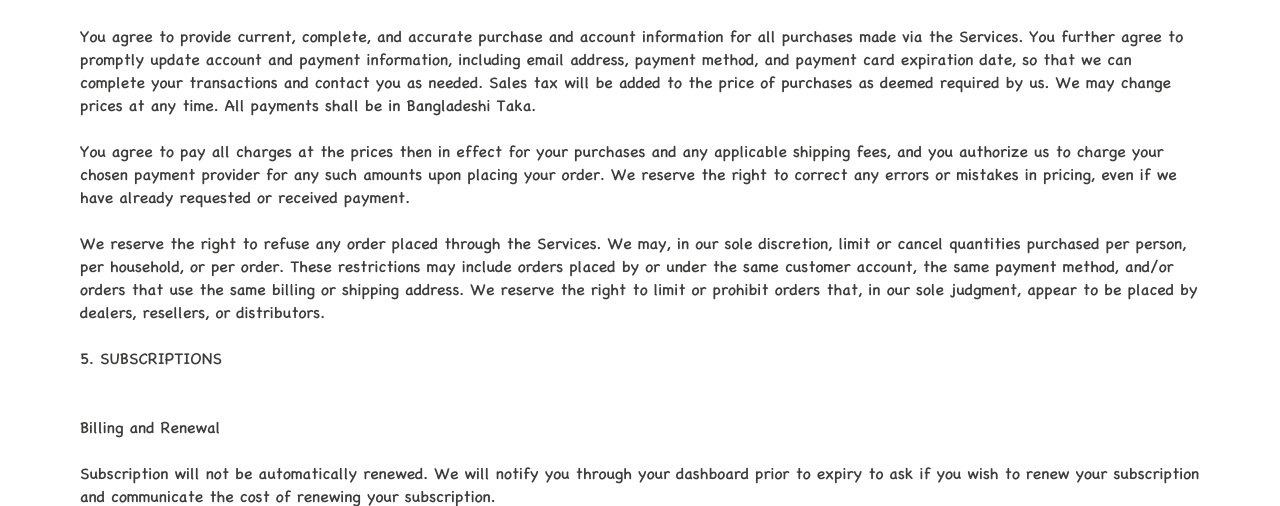
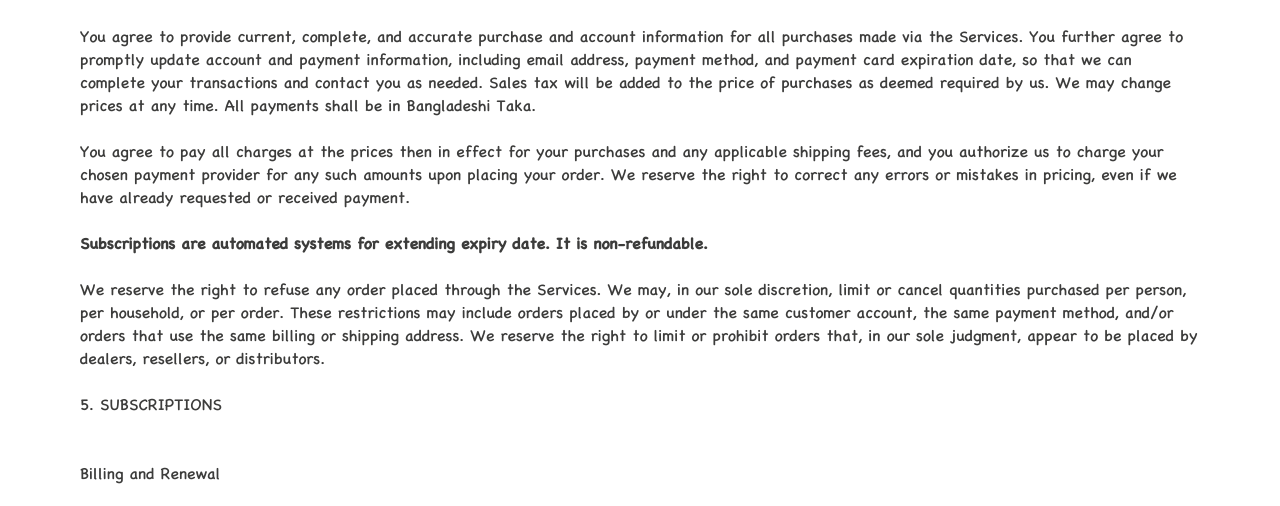
Before and after one commit to uch105/siuch, a Django app: page /terms-and-conditions/ in a window 1280 px wide. Shown: the part 4419-4925 px from the top of the page. Run offline with Django 5.2, Linux system fonts and the light colour scheme; some libraries are stand-ins or nearby versions.

Commit message:
updated terms

```diff
--- a/main/templates/main/terms.html
+++ b/main/templates/main/terms.html
@@ -138,6 +138,8 @@ We accept the following forms of payment:
 You agree to provide current, complete, and accurate purchase and account information for all purchases made via the Services. You further agree to promptly update account and payment information, including email address, payment method, and payment card expiration date, so that we can complete your transactions and contact you as needed. Sales tax will be added to the price of purchases as deemed required by us. We may change prices at any time. All payments shall be in Bangladeshi Taka.
 <br><br>
 You agree to pay all charges at the prices then in effect for your purchases and any applicable shipping fees, and you authorize us to charge your chosen payment provider for any such amounts upon placing your order. We reserve the right to correct any errors or mistakes in pricing, even if we have already requested or received payment.
+<br><br>
+<strong>Subscriptions are automated systems for extending expiry date. It is non-refundable.</strong>
 <br><br>
 We reserve the right to refuse any order placed through the Services. We may, in our sole discretion, limit or cancel quantities purchased per person, per household, or per order. These restrictions may include orders placed by or under the same customer account, the same payment method, and/or orders that use the same billing or shipping address. We reserve the right to limit or prohibit orders that, in our sole judgment, appear to be placed by dealers, resellers, or distributors.
 <br><br>
```
